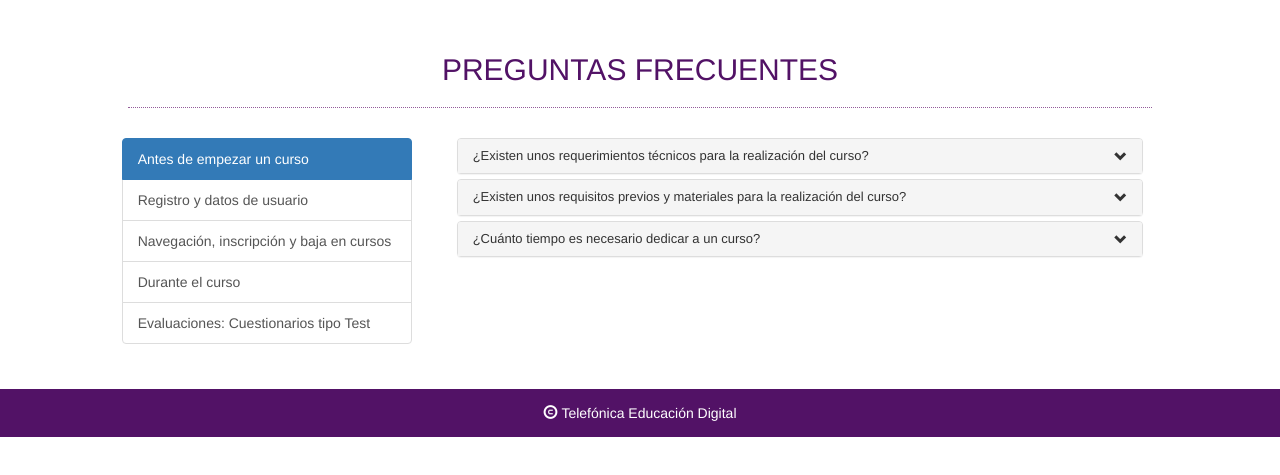
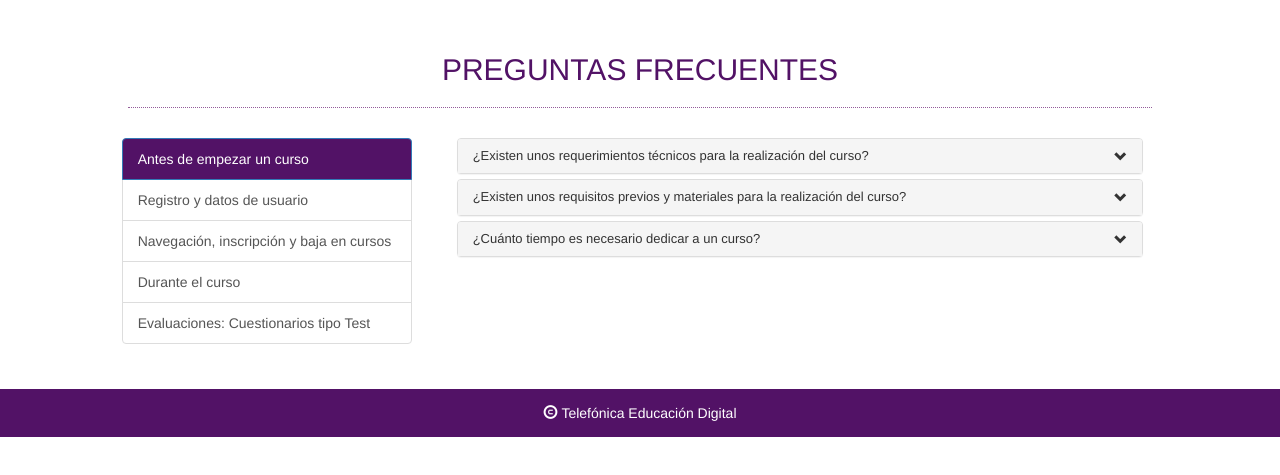
Before and after one commit to ivandevp/accordeon, a plain HTML site: page index.html in a window 1280 px wide. In both pictures the pointer is over the link "Antes de empezar un curso". Shown: the part 127-602 px from the top of the page. Drawn offline with nearby package versions, Linux system fonts and the light colour scheme; a web font is replaced by a local one.

Commit message:
Cambio color

```diff
--- a/index.html
+++ b/index.html
@@ -12,6 +12,10 @@
 	</head>
 	<body>
 		<style>
+			a.list-group-item:focus, a.list-group-item:hover {
+		    	color: #fff !important;
+		    	background-color: #521266 !important;
+			}
 			.bg-banner{
 				background-color: #521266;
 				padding: 20px 0 !important;
```
